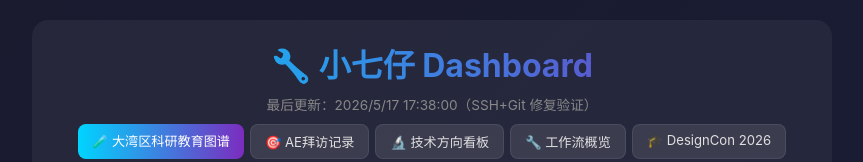
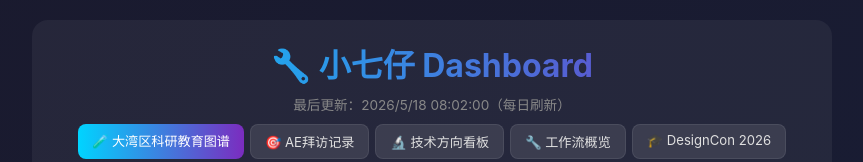
Before and after one commit to xiaoqilj/dashboard, a website: page index.html in a window 1280 px wide. Shown: the top 162 px of the page, without its empty margins (208-1071 px from the left). Drawn offline with Linux system fonts and the light colour scheme.

Commit message:
chore: daily dashboard refresh [2026-05-18]

```diff
--- a/index.html
+++ b/index.html
@@ -123,7 +123,7 @@
     <div class='container'>
         <header>
             <h1>🔧 小七仔 Dashboard</h1>
-            <div class='update-time'>最后更新：2026/5/17 17:38:00（SSH+Git 修复验证）</div>
+            <div class='update-time'>最后更新：2026/5/18 08:02:00（每日刷新）</div>
             <div class='nav-links'>
                 <a href='gba-research.html' class='nav-link-primary'>🧪 大湾区科研教育图谱</a>
                 <a href='visits.html' class='nav-link-secondary'>🎯 AE拜访记录</a>
```
